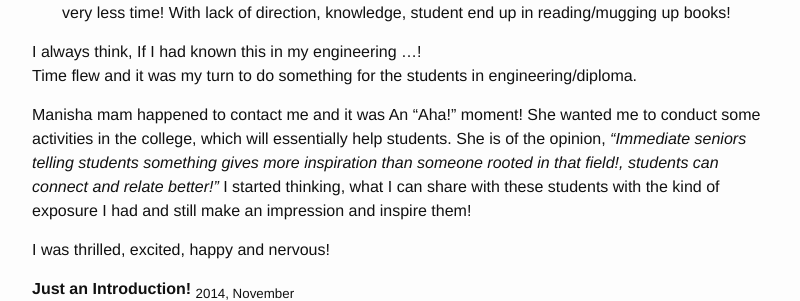
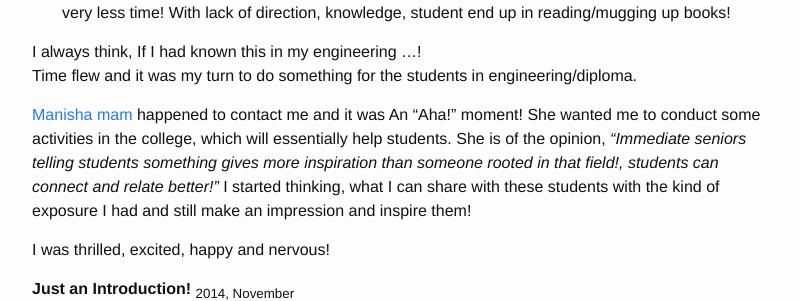
Before and after one commit to pritibiyani/pritibiyani.github.io, a Jekyll site: the page built from _posts/2015-05-11-teaching_is_an_adventurous_ride.markdown, in a window 1280 px wide and 900 px high, scrolled down 627 px. Shown: the part 154-455 px from the top of the window, without its empty margins (238-1038 px from the left). Built offline with Jekyll 4.4.1, drawn with Linux system fonts in a browser that asks for light colours; comment, search, counter and statistics services are not loaded; part of the change alters nothing that is shown.

Commit message:
Added some links

```diff
--- a/_posts/2015-05-11-teaching_is_an_adventurous_ride.markdown
+++ b/_posts/2015-05-11-teaching_is_an_adventurous_ride.markdown
@@ -19,7 +19,7 @@ When I entered into corporate world, realized a lot of flaws in our education sy
 I always think, If I had known this in my engineering ...!<br>
 Time flew and it was my turn to do something for the students in engineering/diploma.
 
- Manisha mam happened to contact me and it was An "Aha!" moment! She wanted me to conduct some activities in the college, which will essentially help students. She is of the opinion, _"Immediate seniors telling students something gives more inspiration than someone rooted in that field!, students can connect and relate better!"_
+ [Manisha mam](https://in.linkedin.com/pub/manisha-choudhari/1a/71b/1b0) happened to contact me and it was An "Aha!" moment! She wanted me to conduct some activities in the college, which will essentially help students. She is of the opinion, _"Immediate seniors telling students something gives more inspiration than someone rooted in that field!, students can connect and relate better!"_
    I started thinking, what I can share with these students with the kind of exposure I had and still make an impression and inspire them!
 
  I was thrilled, excited, happy and nervous!
```
